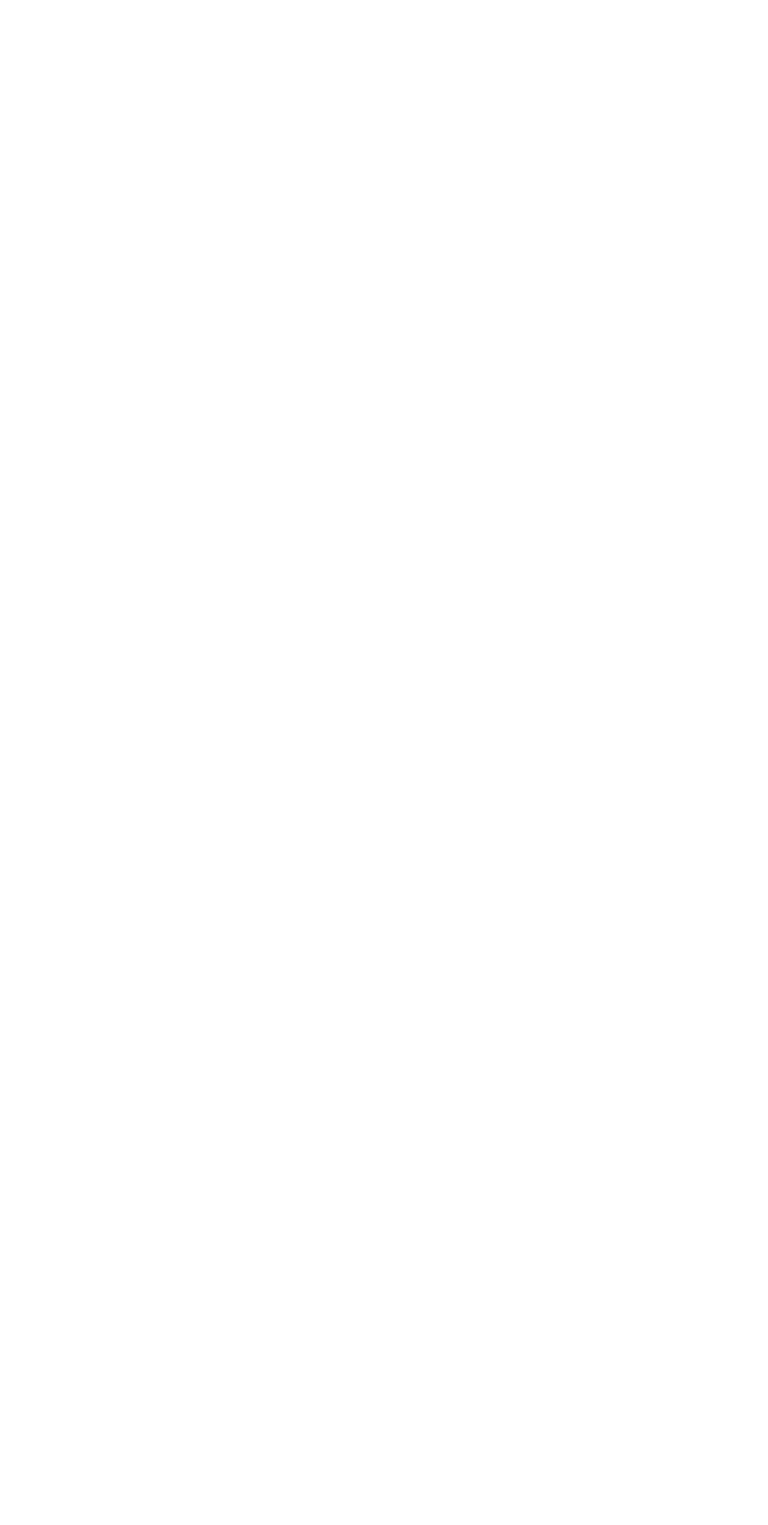
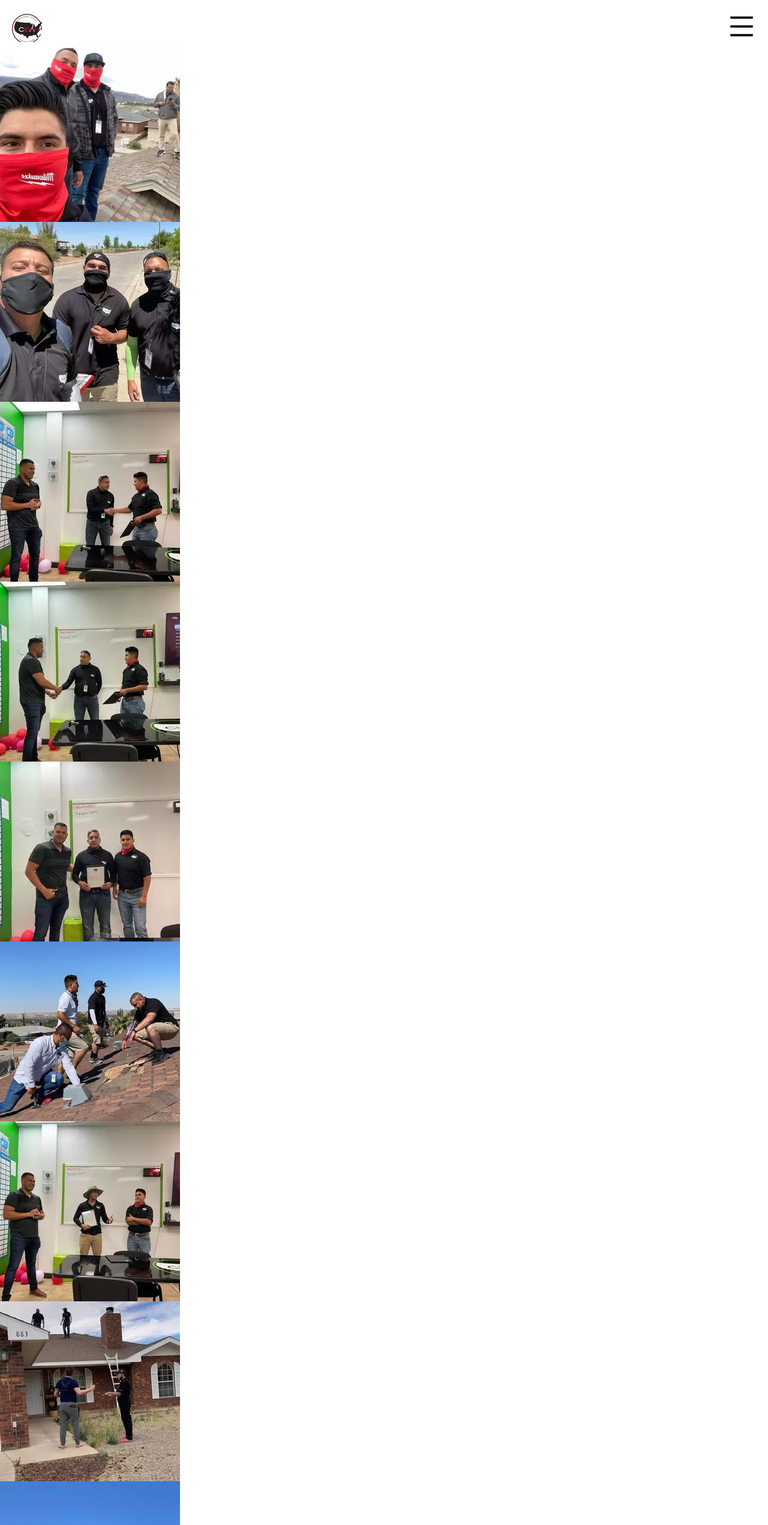
Before and after one commit to eric-santosCEA/roofing, a React (Create React App) app: page /team in a window 1280 px wide. Shown: the top 2543 px of the page at 60% size. Before the commit the page ends 800 px from the top, so only its background shows below. Built offline with nearby package versions, Linux system fonts and the light colour scheme.

Commit message:
added teammates section and adjusted height

```diff
--- a/src/App.js
+++ b/src/App.js
@@ -7,6 +7,7 @@ const About = lazy(() => import('./components/About'))
 const Contact = lazy(() => import('./components/Contact'))
 const Services = lazy(() => import('./components/Services'))
 const OurWork = lazy(() => import('./components/OurWork'))
+const Team = lazy(() => import('./components/Team'))
 
 function App() {
   return (
@@ -19,6 +20,7 @@ function App() {
             <Route exact path="/contact" component={Contact} />
             <Route exact path="/services" component={Services} />
             <Route exact path="/our-work" component={OurWork} />
+            <Route exact path="/team" component={Team} />
           </Switch>
         </Suspense>
       </Router>
--- a/src/components/Navbar.js
+++ b/src/components/Navbar.js
@@ -20,15 +20,19 @@ const Navbar = () => {
       </Link>
 
       <div className={active ? 'open' : 'links'}>
-        <Link to="/our-work" className="link">
-          <h1>Our Work</h1>
-        </Link>
         <Link to="/services" className="link">
           <h1>Services</h1>
         </Link>
         <Link to="/contact" className="link">
           <h1>Contact</h1>
         </Link>
+        <Link to="/our-work" className="link">
+          <h1>Our Work</h1>
+        </Link>
+        <Link to="/team" className="link">
+          <h1>Meet The Team</h1>
+        </Link>
+
         <Link to="/about" className="link">
           <h1>Careers</h1>
         </Link>
--- /dev/null
+++ b/src/components/Team.js
@@ -0,0 +1,73 @@
+import React from 'react'
+import Navbar from './Navbar'
+
+const Team = () => {
+  return (
+    <div>
+      <Navbar />
+      <section className="images">
+        <img
+          src="./photos/team-small/team1.webp"
+          alt="teammates"
+          height="300"
+        />
+        <img
+          src="./photos/team-small/team2.webp"
+          alt="teammates"
+          height="300"
+        />
+        <img
+          src="./photos/team-small/team3.webp"
+          alt="teammates"
+          height="300"
+        />
+        <img
+          src="./photos/team-small/team4.webp"
+          alt="teammates"
+          height="300"
+        />
+        <img
+          src="./photos/team-small/team5.webp"
+          alt="teammates"
+          height="300"
+        />
+        <img
+          src="./photos/team-small/team6.webp"
+          alt="teammates"
+          height="300"
+        />
+        <img
+          src="./photos/team-small/team7.webp"
+          alt="teammates"
+          height="300"
+        />
+        <img
+          src="./photos/team-small/team8.webp"
+          alt="teammates"
+          height="300"
+        />
+        <img
+          src="./photos/team-small/team9.webp"
+          alt="teammates"
+          height="300"
+        />
+        <img
+          src="./photos/team-small/team10.webp"
+          alt="teammates"
+          height="300"
+        />
+        <img
+          src="./photos/team-small/team11.webp"
+          alt="teammates"
+          height="300"
+        />
+        <img
+          src="./photos/team-small/team12.webp"
+          alt="teammates"
+          height="300"
+        />
+      </section>
+    </div>
+  )
+}
+export default Team
--- /dev/null
+++ b/src/styles/team.css
@@ -0,0 +1,6 @@
+.images {
+  display: flex;
+  justify-content: center;
+  align-items: center;
+  flex-flow: column;
+}
--- /dev/null
+++ b/src/styles/team.less
@@ -0,0 +1,6 @@
+.images {
+  display: flex;
+  justify-content: center;
+  align-items: center;
+  flex-flow: column;
+}
```
